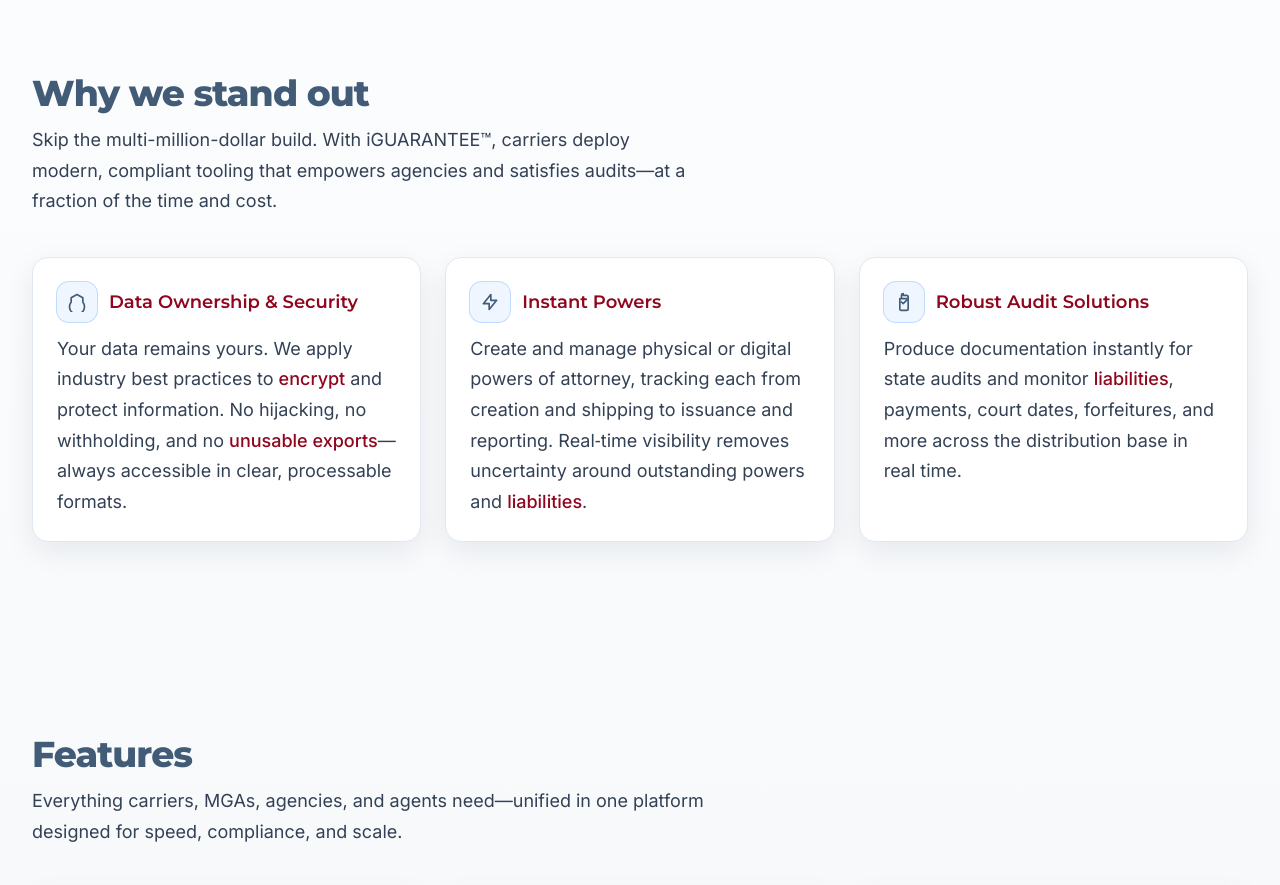
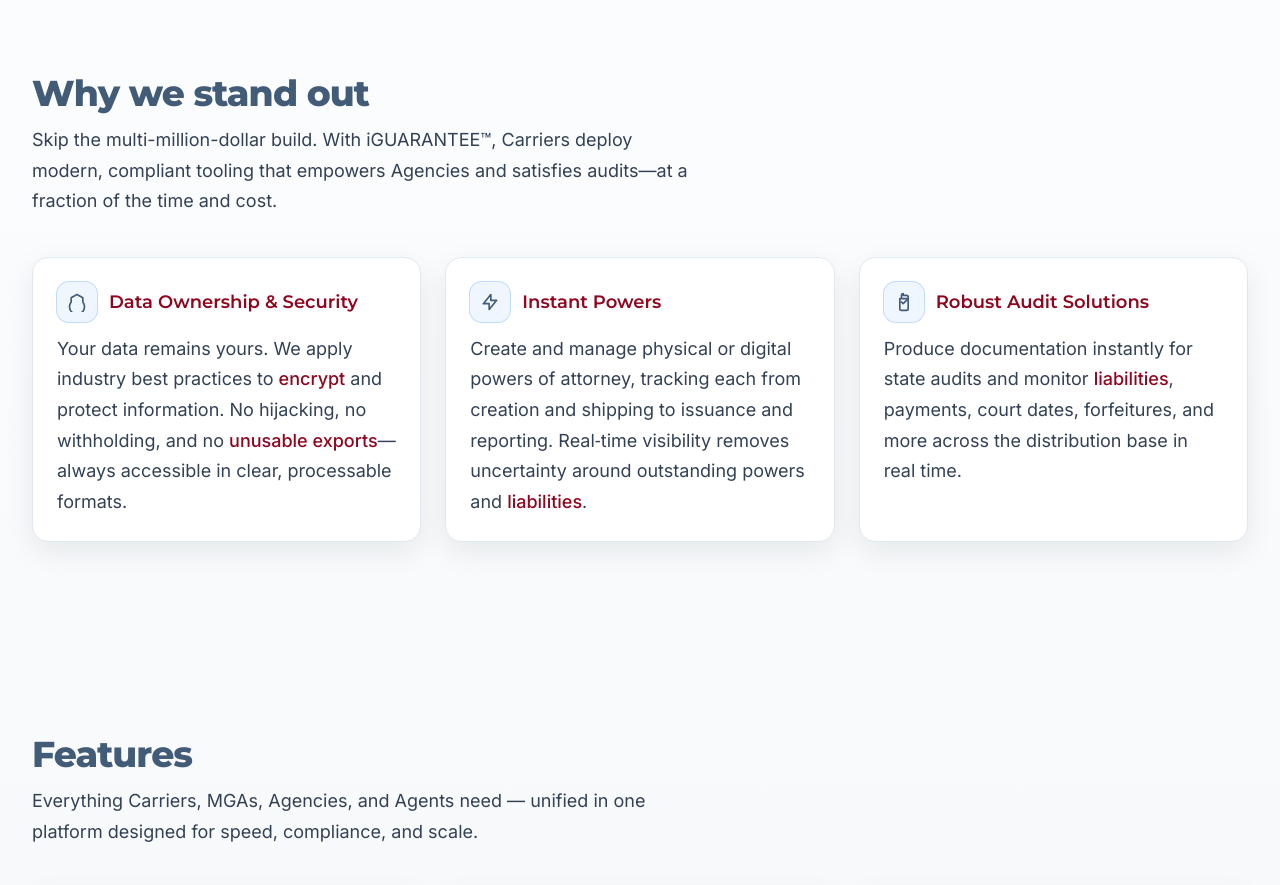
Before and after one commit to noeljbass/iguarantee, a plain HTML site: page index.html in a window 1280 px wide. Shown: the part 760-1645 px from the top of the page. Drawn offline with nearby package versions, Linux system fonts and the light colour scheme.

Commit message:
word edits

```diff
--- a/index.html
+++ b/index.html
@@ -110,7 +110,7 @@ Bail Carrier Platform — <span class="text-accentBlue">Audit-Ready</span> • <
 Bring your distribution online with a platform built for compliance and speed.
 iGUARANTEE™ delivers <span class="text-accentRed font-semibold">instant powers</span>,
 <span class="text-accentRed font-semibold">audit-ready reporting</span>, and
-<span class="text-accentRed font-semibold">real-time control</span> across carriers, MGAs, agencies, and agents.
+<span class="text-accentRed font-semibold">real-time control</span> across Carriers, MGAs, Agencies, and Agents.
 </p>
 <div class="mt-8 flex flex-wrap gap-3">
 <a href="#demo" class="inline-flex items-center justify-center rounded-xl bg-accentRed px-5 py-3 text-white font-semibold shadow-soft hover:bg-red-800 focus:outline-none focus:ring-2 focus:ring-accentBlue">Schedule a Demo</a>
@@ -130,8 +130,8 @@ iGUARANTEE™ delivers <span class="text-accentRed font-semibold">instant powers
       <div class="max-w-2xl">
         <h2 class="text-3xl sm:text-4xl font-bold tracking-tight text-accentBlue">Why we stand out</h2>
           <p class="mt-3 text-slate-700">
-            Skip the multi-million-dollar build. With iGUARANTEE™, carriers deploy modern, compliant tooling
-            that empowers agencies and satisfies audits—at a fraction of the time and cost.
+            Skip the multi-million-dollar build. With iGUARANTEE™, Carriers deploy modern, compliant tooling
+            that empowers Agencies and satisfies audits—at a fraction of the time and cost.
           </p>
       </div>
 
@@ -179,7 +179,7 @@ iGUARANTEE™ delivers <span class="text-accentRed font-semibold">instant powers
       <div class="max-w-2xl">
         <h2 class="text-3xl sm:text-4xl font-bold tracking-tight text-accentBlue">Features</h2>
           <p class="mt-3 text-slate-700">
-            Everything carriers, MGAs, agencies, and agents need—unified in one platform designed for speed, compliance, and scale.
+            Everything Carriers, MGAs, Agencies, and Agents need — unified in one platform designed for speed, compliance, and scale.
           </p>
       </div>
 
@@ -222,7 +222,7 @@ iGUARANTEE™ delivers <span class="text-accentRed font-semibold">instant powers
       </h2>
       <p class="mt-3 text-slate-700">
         Carriers using iGUARANTEE™ cut audit prep from weeks to hours, gain live visibility into liabilities,
-        and keep full ownership of their data—no lock-in, no compromises.
+        and keep full ownership of their data — no lock-in, no compromises.
       </p>
     </div>
 
```
